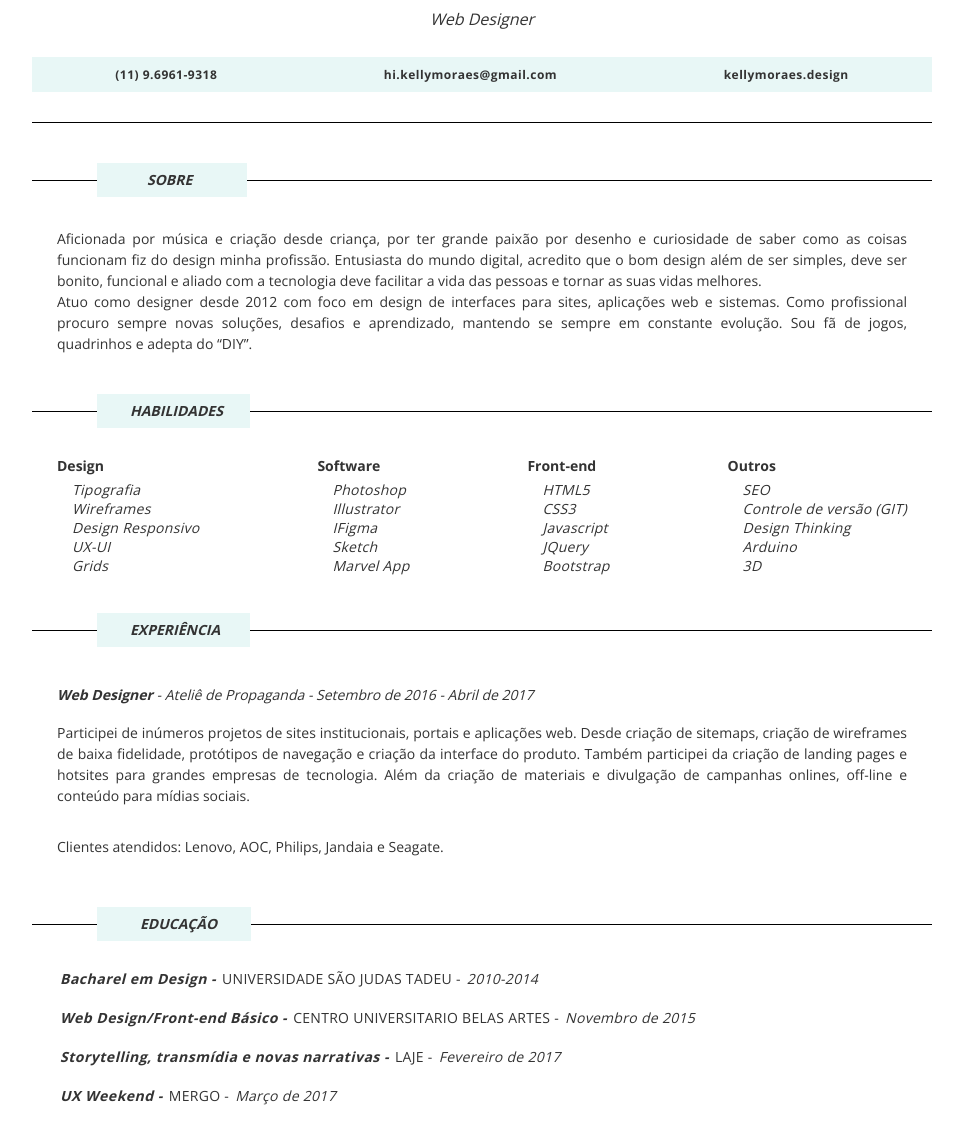
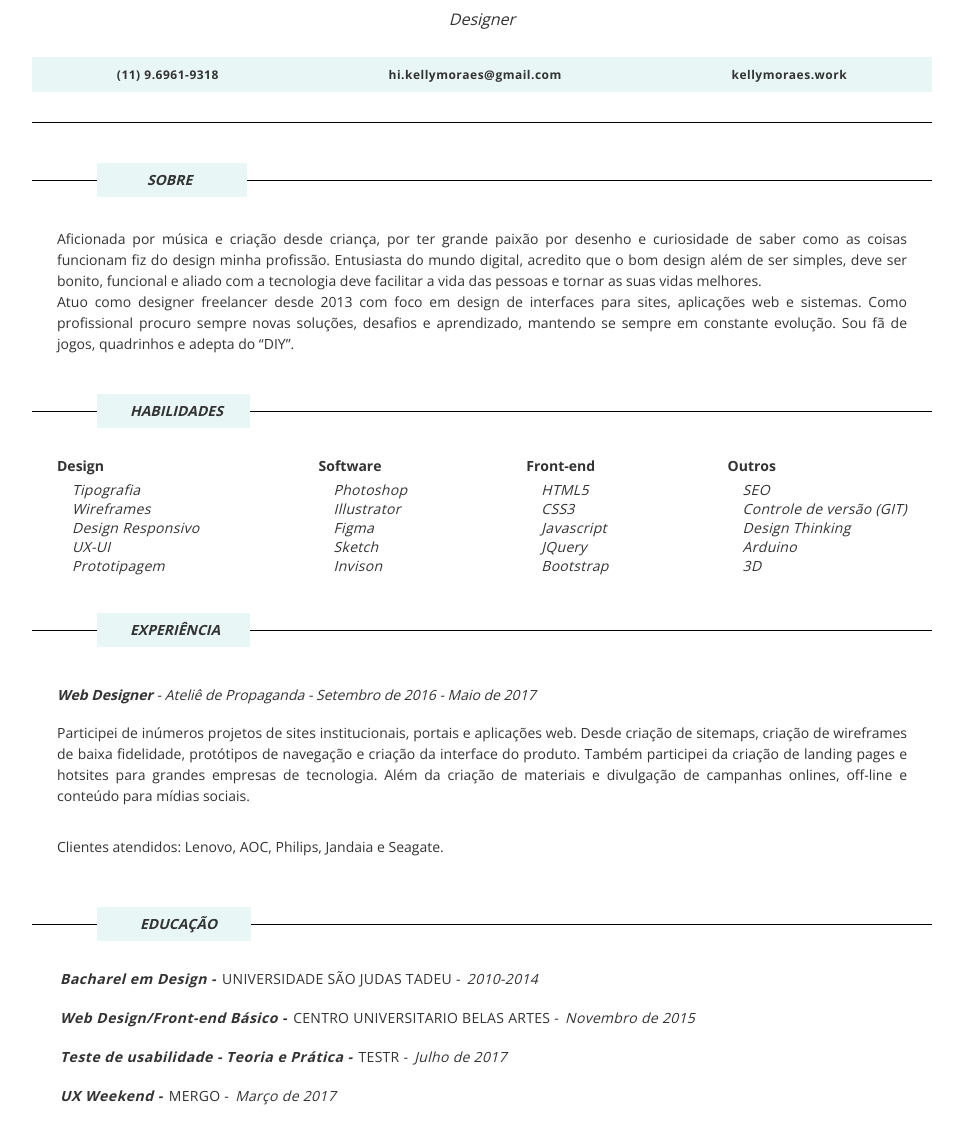
Before and after one commit to kellymoraes/kellymoraes.github.io, a plain HTML site: page cv/curriculo.html in a window 1280 px wide. Shown: the part 130-1273 px from the top of the page, without its empty margins (158-1121 px from the left). Drawn offline with nearby package versions, Linux system fonts and the light colour scheme.

```diff
--- a/cv/curriculo.html
+++ b/cv/curriculo.html
@@ -11,17 +11,31 @@
 		<meta name="description" content="">
 		<meta name="keywords" content="design, web design, ilustração, design digital">
 		<meta name="robots" content="index">
+        <meta name="google-site-verification" content="NKw2l6FNS3gb_1nROAV-xRIoNhc8TjhSjfjNT_b-qmk" />
+
+         <!-- Global site tag (gtag.js) - Google Analytics -->
+
+        <script>
+            <script async src="https://www.googletagmanager.com/gtag/js?id=UA-113206162-1"></script>
+            <script>
+                window.dataLayer = window.dataLayer || [];
+            function gtag(){dataLayer.push(arguments);}
+            gtag('js', new Date());
+
+            gtag('config', 'UA-113206162-1');
+        </script>
+
 	</head>
 	<body>
 		<div class="container">
 			<header class="dados-pessoais">
 				<h1>Kelly Moraes</h1>
-				<h4><em>Web Designer</em></h4>
+				<h4><em>Designer</em></h4>
 			<nav>
 				<ul>
 					<li><tel>(11) 9.6961-9318</tel></li>
 					<li><a href="mailto:hi.kellymoraes@gmail.com">hi.kellymoraes@gmail.com</a></li>
-					<li><a href="https://www.kellymoraes.design" target="-blank">kellymoraes.design</a></li>
+					<li><a href="https://www.kellymoraes.work" target="-blank">kellymoraes.work</a></li>
 				</ul>
 			</nav>
 			</header>
@@ -32,7 +46,7 @@
 						<div class="line"></div>
 					</header>
 					<p>Aficionada por música e criação desde criança, por ter grande paixão por desenho e curiosidade de saber como as coisas funcionam fiz do design minha profissão. Entusiasta do mundo digital, acredito que o bom design além de ser simples, deve ser bonito, funcional e aliado com a tecnologia deve facilitar a vida das pessoas e tornar as suas vidas melhores.
-					<br>Atuo como designer desde 2012 com foco em design de interfaces para sites, aplicações web e sistemas. Como profissional procuro sempre novas soluções, desafios e aprendizado, mantendo se sempre em constante evolução. Sou fã de jogos, quadrinhos e adepta do “DIY”.</br>
+					<br>Atuo como designer freelancer desde 2013 com foco em design de interfaces para sites, aplicações web e sistemas. Como profissional procuro sempre novas soluções, desafios e aprendizado, mantendo se sempre em constante evolução. Sou fã de jogos, quadrinhos e adepta do “DIY”.</br>
 
 					</p>
 				</section>
@@ -49,7 +63,7 @@
 								<li>Wireframes</li>
 								<li>Design Responsivo</li>
 								<li>UX-UI</li>
-								<li>Grids</li>
+								<li>Prototipagem</li>
 							</ul>
 						</div>
 						<div class="Software">
@@ -57,9 +71,9 @@
 							<ul>
 								<li>Photoshop</li>
 								<li>Illustrator</li>
-								<li>IFigma</li>
+								<li>Figma</li>
 								<li>Sketch</li>
-								<li>Marvel App</li>
+								<li>Invison</li>
 							</ul>
 						</div>
 						<div class="Front-end">
@@ -91,7 +105,7 @@
 					</header>
 					<div class="tcc">
 						<h4>
-							<span>Web Designer</span> - Ateliê de Propaganda - Setembro de 2016 - Abril de 2017
+							<span>Web Designer</span> - Ateliê de Propaganda - Setembro de 2016 - Maio de 2017
 						</h4>
 						<p>Participei de inúmeros projetos de sites institucionais, portais e aplicações web. Desde criação de sitemaps, criação de wireframes de baixa fidelidade, protótipos de navegação e criação da interface do produto. Também participei da criação de landing pages e hotsites para grandes empresas de tecnologia. Além da criação de materiais e divulgação de campanhas onlines, off-line e conteúdo para mídias sociais.
 						</p>
@@ -114,8 +128,8 @@
 						<p class="ano">Novembro de 2015</p>
 					</div>
 					<div class="cs5">
-						<p class="curso">Storytelling, transmídia e novas narrativas -</p><p class="instituicao">Laje -</p>
-						<p class="ano">Fevereiro de 2017</p>
+						<p class="curso">Teste de usabilidade - Teoria e Prática -</p><p class="instituicao">Testr -</p>
+						<p class="ano">Julho de 2017</p>
 					</div>
 					<div class="front-end">
 						<p class="curso">UX Weekend -</p><p class="instituicao">Mergo -</p><p class="ano"> Março de 2017</p>
```
Also changed, not shown: css/style.css (+9 -2 lines), index.html (+15 -8 lines).
